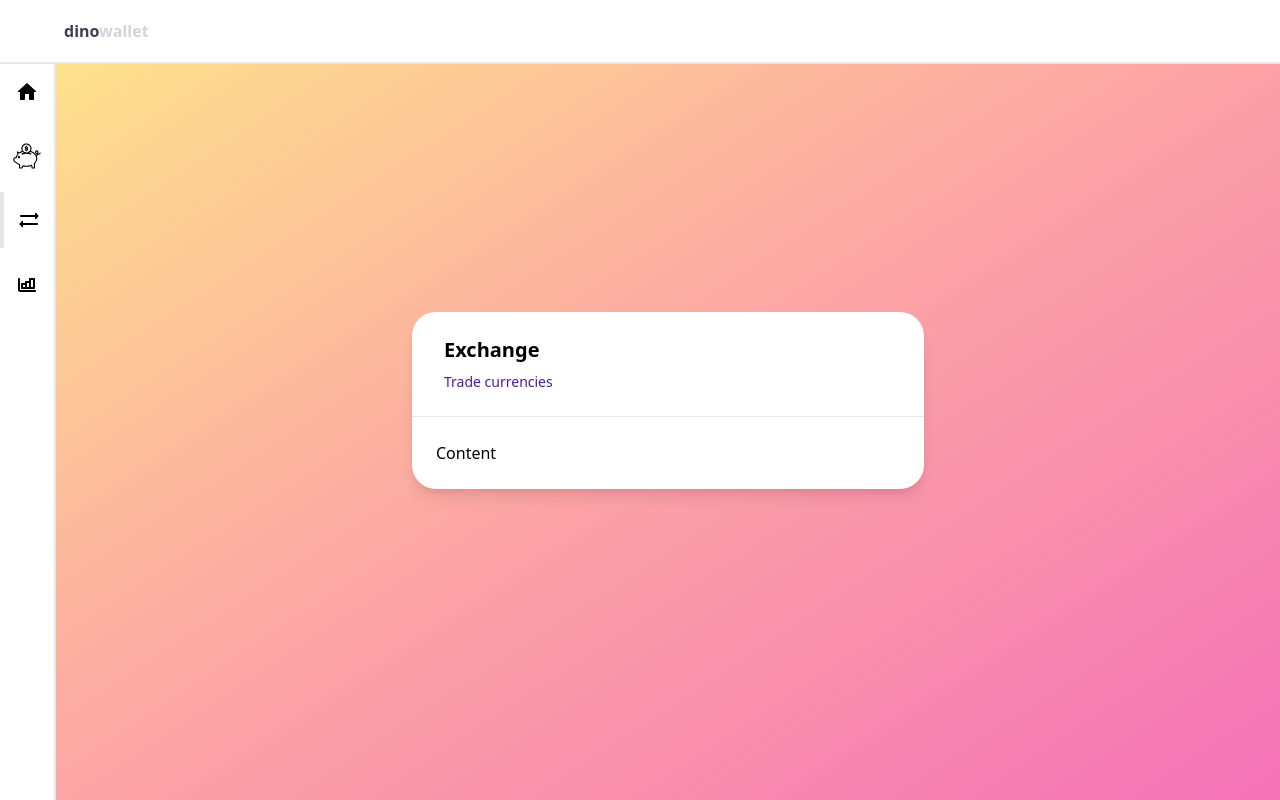
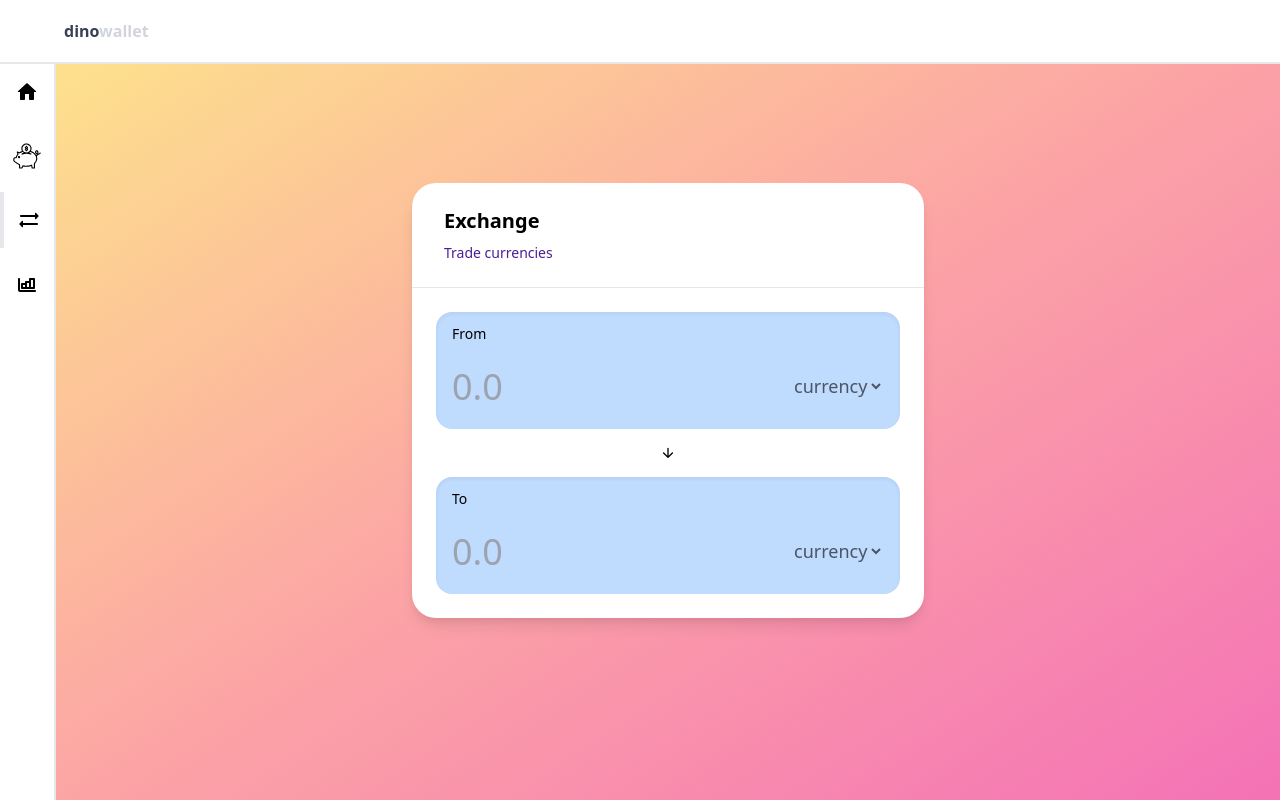
Before and after one commit to fr1j0/wallet, a React (Create React App) app: page /exchange in a window 1280 px wide. Built offline with nearby package versions, Linux system fonts and the light colour scheme.

Commit message:
Exchange and transactions layout

```diff
--- a/src/components/dashboard/dashboard.tsx
+++ b/src/components/dashboard/dashboard.tsx
@@ -8,7 +8,7 @@ const Dashboard = () => {
         <div className="w-full text-sm mb-3">Current balance</div>
         <div className="w-full text-4xl font-bold text-gray-600">€500,34</div>
       </div>
-      <div className="w-full rounded-2xl py-3 pl-4 bg-blue-200 shadow-inner mt-9">
+      <div className="w-full rounded-2xl py-3 pl-4 bg-blue-200 shadow-inner mt-8">
         <div className="w-full text-sm mb-3">Accounts</div>
         <div className="w-full max-h-40 scrollbar-thin scrollbar-thumb-blue-700 scrollbar-track-blue-300 overflow-y-scroll scrollbar-thumb-rounded-full scrollbar-track-rounded-full">
           <div className="w-full pr-4 text-lg font-medium text-gray-600 flex justify-between">
--- a/src/components/exchange/exchange.tsx
+++ b/src/components/exchange/exchange.tsx
@@ -1,10 +1,61 @@
 import React from "react";
 import Pod from "../pod";
+import { ReactComponent as ArrowIcon } from "../../assets/icon-arrow.svg";
 
 const Exchange = () => {
   return (
     <Pod title="Exchange" description="Trade currencies">
-      <div>Content</div>
+      <div className="w-full rounded-2xl py-3 px-4 bg-blue-200 shadow-inner">
+        <div className="w-full text-sm mb-3">From</div>
+        <div className="w-full text-4xl font-bold text-gray-600 flex justify-between">
+          <input
+            type="number"
+            min="1"
+            max="100000"
+            className="appearance-none bg-transparent border-none shadow-none w-4/5 py-2 pr-3 text-gray-700 leading-tight focus:outline-none"
+            placeholder="0.0"
+          />
+          <select
+            name="currency"
+            className="text-lg bg-transparent focus:outline-none"
+          >
+            <option value="" disabled selected>
+              currency
+            </option>
+            <option value="eur">EUR</option>
+            <option value="usd">USD</option>
+            <option value="aed">AED</option>
+            <option value="chf">CHF</option>
+          </select>
+        </div>
+      </div>
+      <div className="w-full flex justify-center my-4">
+        <ArrowIcon />
+      </div>
+      <div className="w-full rounded-2xl py-3 px-4 bg-blue-200 shadow-inner">
+        <div className="w-full text-sm mb-3">To</div>
+        <div className="w-full text-4xl font-bold text-gray-600 flex justify-between">
+          <input
+            type="number"
+            min="1"
+            max="100000"
+            className="appearance-none bg-transparent border-none shadow-none w-4/5 py-2 pr-3 text-gray-700 leading-tight focus:outline-none"
+            placeholder="0.0"
+          />
+          <select
+            name="currency"
+            className="text-lg bg-transparent focus:outline-none"
+          >
+            <option value="" disabled selected>
+              currency
+            </option>
+            <option value="eur">EUR</option>
+            <option value="usd">USD</option>
+            <option value="aed">AED</option>
+            <option value="chf">CHF</option>
+          </select>
+        </div>
+      </div>
     </Pod>
   );
 };
--- a/src/components/transactions/transactions.tsx
+++ b/src/components/transactions/transactions.tsx
@@ -1,7 +1,48 @@
 import React from "react";
+import Pod from "../pod";
 
 const Transactions = () => {
-  return <div>Transactions</div>;
+  return (
+    <Pod title="Transactions" description="Your latest operations">
+      <div className="w-full rounded-2xl py-3 pl-4 bg-blue-200 shadow-inner">
+        <div className="w-full text-sm mb-3">Operations</div>
+        <div className="w-full max-h-40 scrollbar-thin scrollbar-thumb-blue-700 scrollbar-track-blue-300 overflow-y-scroll scrollbar-thumb-rounded-full scrollbar-track-rounded-full">
+          <div className="w-full pr-4 text-lg font-medium text-gray-600 flex justify-between">
+            <span>EUR</span>
+            <span>€500,34</span>
+          </div>
+          <div className="w-full pr-4 text-lg font-medium text-gray-600 flex justify-between">
+            <span>USD</span>
+            <span>$10,41</span>
+          </div>
+          <div className="w-full pr-4 text-lg font-medium text-gray-600 flex justify-between">
+            <span>AED</span>
+            <span>AED97,10</span>
+          </div>
+          <div className="w-full pr-4 text-lg font-medium text-gray-600 flex justify-between">
+            <span>CHF</span>
+            <span>CHF300,41</span>
+          </div>
+          <div className="w-full pr-4 text-lg font-medium text-gray-600 flex justify-between">
+            <span>CHF</span>
+            <span>CHF300,41</span>
+          </div>
+          <div className="w-full pr-4 text-lg font-medium text-gray-600 flex justify-between">
+            <span>CHF</span>
+            <span>CHF300,41</span>
+          </div>
+          <div className="w-full pr-4 text-lg font-medium text-gray-600 flex justify-between">
+            <span>CHF</span>
+            <span>CHF300,41</span>
+          </div>
+          <div className="w-full pr-4 text-lg font-medium text-gray-600 flex justify-between">
+            <span>CHF</span>
+            <span>CHF300,41</span>
+          </div>
+        </div>
+      </div>
+    </Pod>
+  );
 };
 
 export default Transactions;
```
Also changed, not shown: src/assets/icon-arrow.svg (added).
